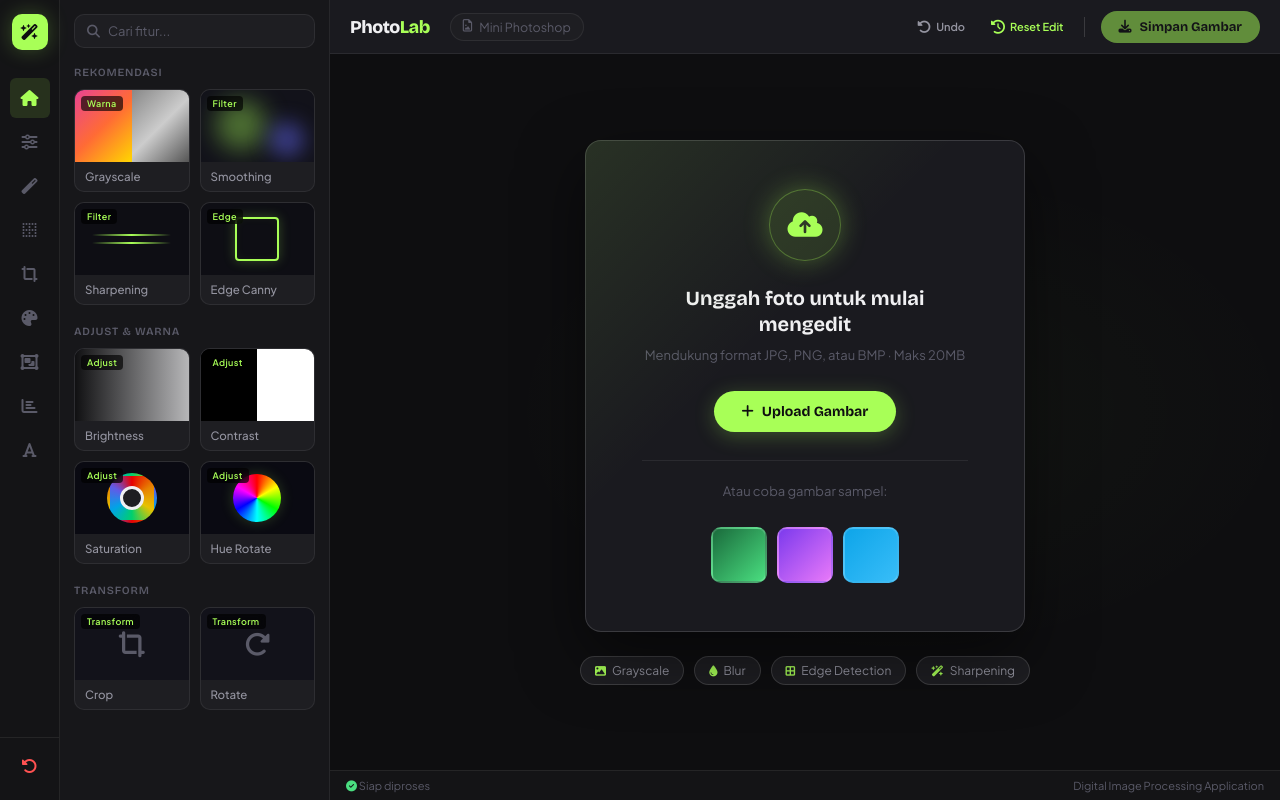
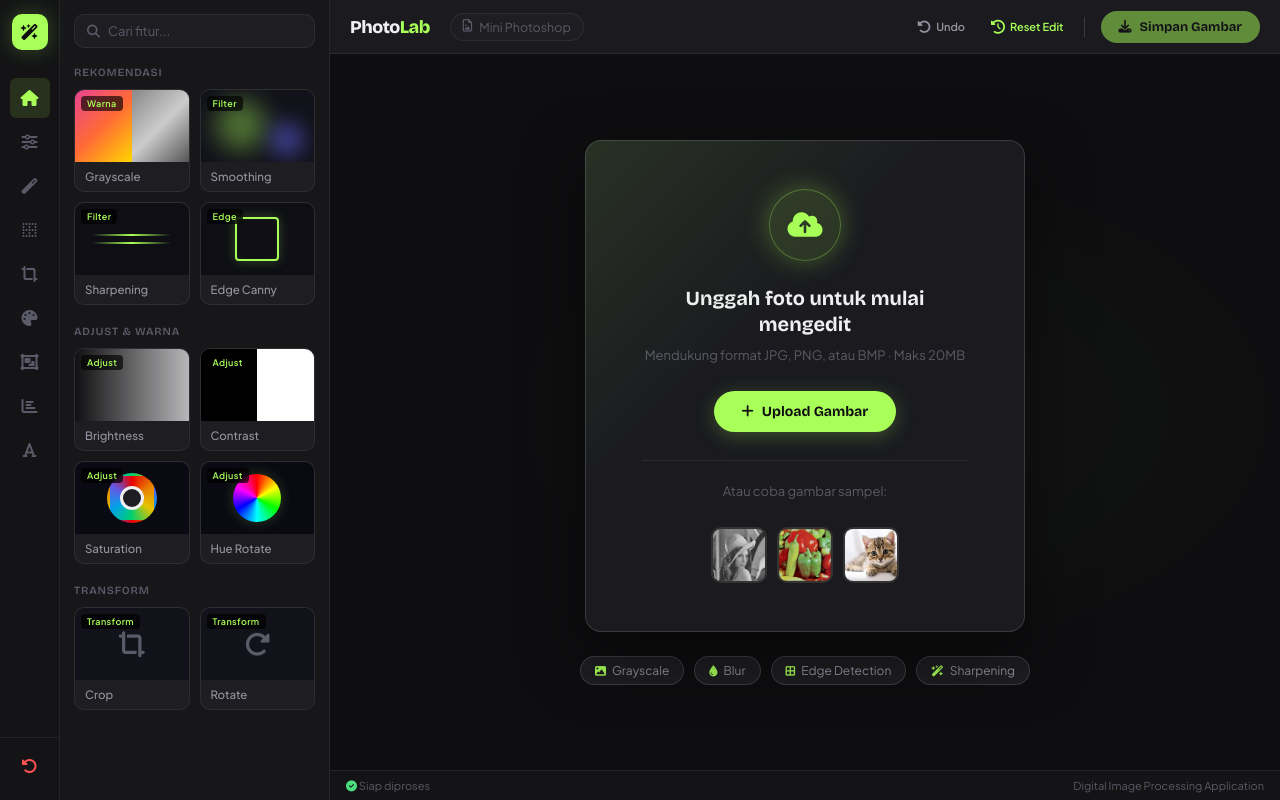
Before and after one commit to DendyRafi/Project-Mini-Photoshoot---New, a Flask app: page / in a window 1280 px wide. Run offline with Flask 3, Linux system fonts and the light colour scheme; some libraries are stand-ins or nearby versions.

Commit message:
Final commit, ubah 3 gambar sample di halaman awal

```diff
--- a/app.py
+++ b/app.py
@@ -193,19 +193,23 @@ def upload_image():
 
 @app.route('/load_sample')
 def load_sample():
-    image_state = get_image_state()
+    sample = request.args.get('color', 'lena')
 
-    color = request.args.get('color', 'green')
-    img = np.zeros((400, 400, 3), dtype=np.uint8)
+    sample_map = {
+        'lena': 'static/samples/lena.jpg',
+        'buah': 'static/samples/buah.jpg',
+        'kucing': 'static/samples/kucing.jpg'
+    }
 
-    if color == 'green':
-        img[:] = (0, 200, 0)
-    elif color == 'purple':
-        img[:] = (200, 0, 150)
-    elif color == 'blue':
-        img[:] = (255, 100, 0)
+    path = sample_map.get(sample)
+    if not path or not os.path.exists(path):
+        return redirect(url_for('index'))
 
-    reset_state_on_upload(image_state, img, f"sample_{color}.png")
+    img = cv2.imread(path)
+    if img is not None:
+        image_state = get_image_state()
+        reset_state_on_upload(image_state, img, os.path.basename(path))
+
     return redirect(url_for('index'))
 
 @app.route('/reset')
--- a/static/css/style.css
+++ b/static/css/style.css
@@ -578,15 +578,22 @@ button { cursor: pointer; font-family: var(--font-body); border: none; backgroun
     border: 2px solid var(--border-h);
     cursor: pointer;
     transition: border-color 0.2s, transform 0.2s, box-shadow 0.2s;
+    overflow: hidden;
+    background: #111;
 }
+
 .sample-img:hover {
     border-color: var(--accent);
     transform: scale(1.1);
     box-shadow: 0 4px 16px rgba(168,255,87,0.2);
 }
-.sample-img.s1 { background: linear-gradient(135deg, #1a6b3c, #4ade80); }
-.sample-img.s2 { background: linear-gradient(135deg, #7c3aed, #e879f9); }
-.sample-img.s3 { background: linear-gradient(135deg, #0ea5e9, #38bdf8); }
+
+.sample-img img {
+    width: 100%;
+    height: 100%;
+    object-fit: cover;
+    display: block;
+}
 
 /* Floating Pills */
 .floating-pills {
--- a/templates/index.html
+++ b/templates/index.html
@@ -641,10 +641,16 @@
                     <div class="sample-section">
                         <p class="sample-hint">Atau coba gambar sampel:</p>
                         <div class="sample-thumbs">
-                            <div class="sample-img s1" onclick="window.location.href='/load_sample?color=green'" title="Hijau"></div>
-                            <div class="sample-img s2" onclick="window.location.href='/load_sample?color=purple'" title="Ungu"></div>
-                            <div class="sample-img s3" onclick="window.location.href='/load_sample?color=blue'" title="Biru"></div>
-                        </div>
+    <div class="sample-img" onclick="window.location.href='/load_sample?color=lena'" title="Lena">
+        <img src="{{ url_for('static', filename='samples/lena.jpg') }}" alt="Lena">
+    </div>
+    <div class="sample-img" onclick="window.location.href='/load_sample?color=buah'" title="Buah">
+        <img src="{{ url_for('static', filename='samples/buah.jpg') }}" alt="Buah">
+    </div>
+    <div class="sample-img" onclick="window.location.href='/load_sample?color=kucing'" title="Kucing">
+        <img src="{{ url_for('static', filename='samples/kucing.jpg') }}" alt="Kucing">
+    </div>
+</div>
                     </div>
                 </div>
                 <div class="floating-pills">
```
Also changed, not shown: static/samples/buah.jpg (added), static/samples/kucing.jpg (added), static/samples/lena.jpg (added).
